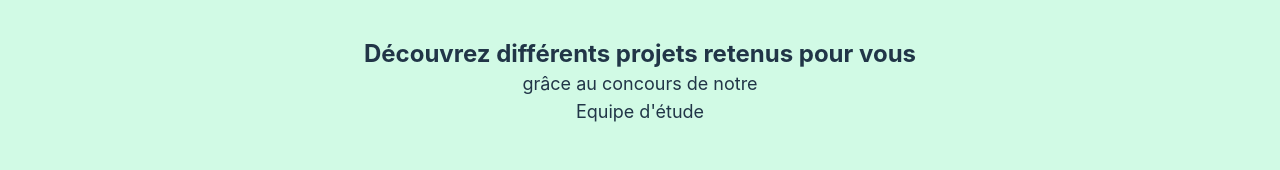
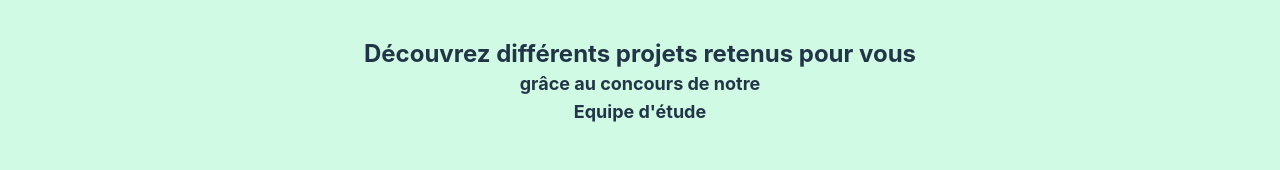
Before and after one commit to Jumvi/apllicatiionElanga, a React (Vite) app: page / in a window 1280 px wide. Shown: the part 739-909 px from the top of the page. Built offline with nearby package versions, Linux system fonts and the light colour scheme; no server answers.

Commit message:
feat:update style for h2

```diff
--- a/src/components/beproject.jsx
+++ b/src/components/beproject.jsx
@@ -11,8 +11,8 @@ export default function Beproject() {
         <h2 className="text-xl md:text-2xl font-bold self-center">
           Découvrez différents projets retenus pour vous
         </h2>
-        <p className="text-base md:text-lg">grâce au concours de notre</p>
-        <p className="text-base md:text-lg">Equipe d'étude</p>
+        <p className="text-base text-xl md:text-lg font-bold md:text-2xl">grâce au concours de notre</p>
+        <p className="text-base text-xl md:text-lg font-bold md:text-2xl">Equipe d'étude</p>
       </div>
       <Carroussel project={project} />
     </section>
```
